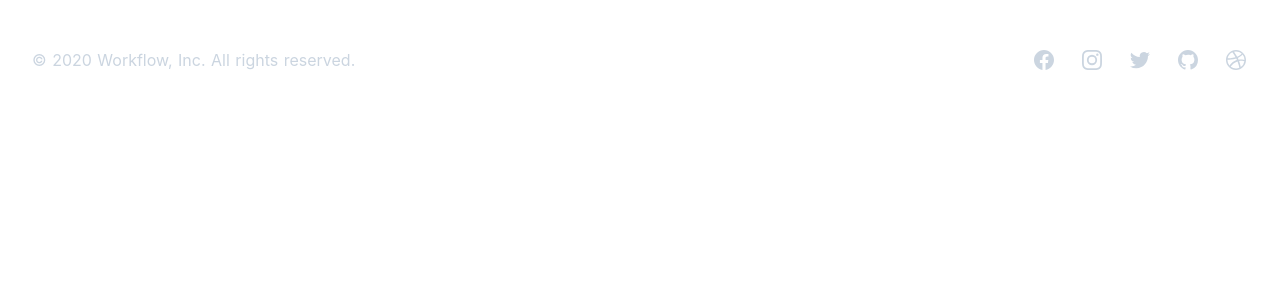
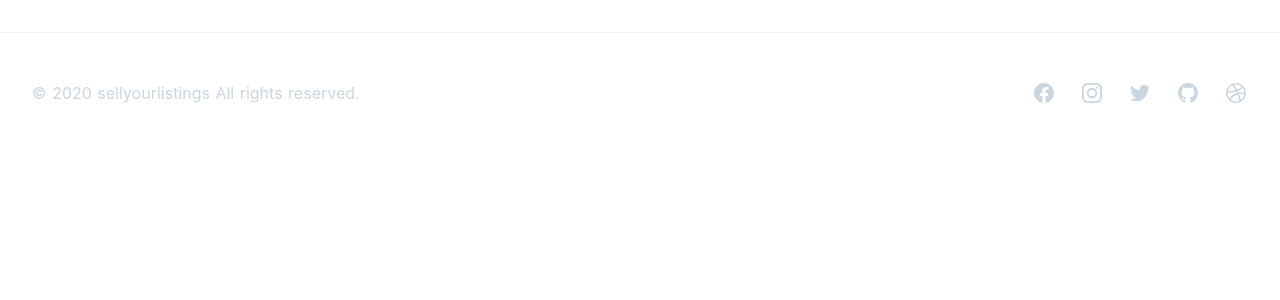
Before and after one commit to tomkonidas/sellyourlistings, a Nuxt app: page / in a window 1280 px wide. Shown: the top 300 px of the page. Built offline with nearby package versions, Linux system fonts and the light colour scheme.

Commit message:
Add dynamic date

```diff
--- a/components/Footer.vue
+++ b/components/Footer.vue
@@ -1,5 +1,5 @@
 <template>
-    <div class="bg-white">
+    <div class="bg-white mt-8 border-t border-gray-200">
         <div class="max-w-screen-xl mx-auto py-12 px-4 sm:px-6 md:flex md:items-center md:justify-between lg:px-8">
             <div class="flex justify-center md:order-2">
             <a href="#" class="text-gray-400 hover:text-gray-500">
@@ -35,7 +35,7 @@
             </div>
             <div class="mt-8 md:mt-0 md:order-1">
             <p class="text-center text-base leading-6 text-gray-400">
-            &copy; 2020 Workflow, Inc. All rights reserved.
+                &copy; {{ new Date().getFullYear() }} sellyourlistings All rights reserved.
             </p>
             </div>
         </div>
```
Lines whose indentation alone changed are shown as unchanged.
